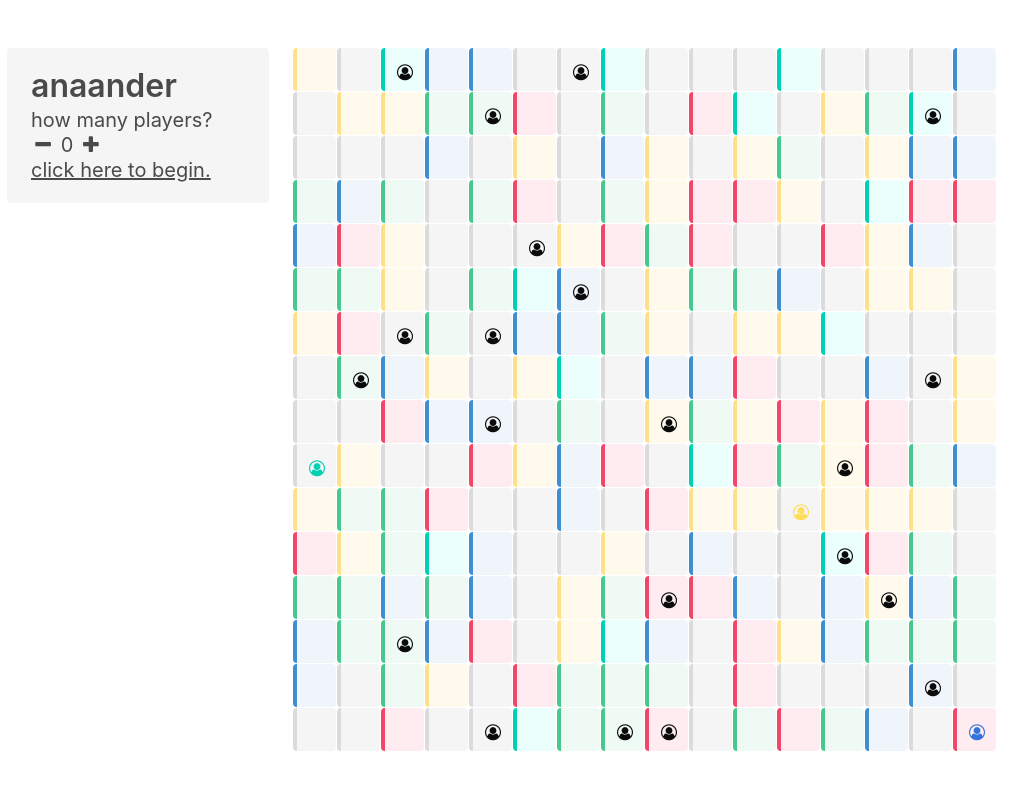
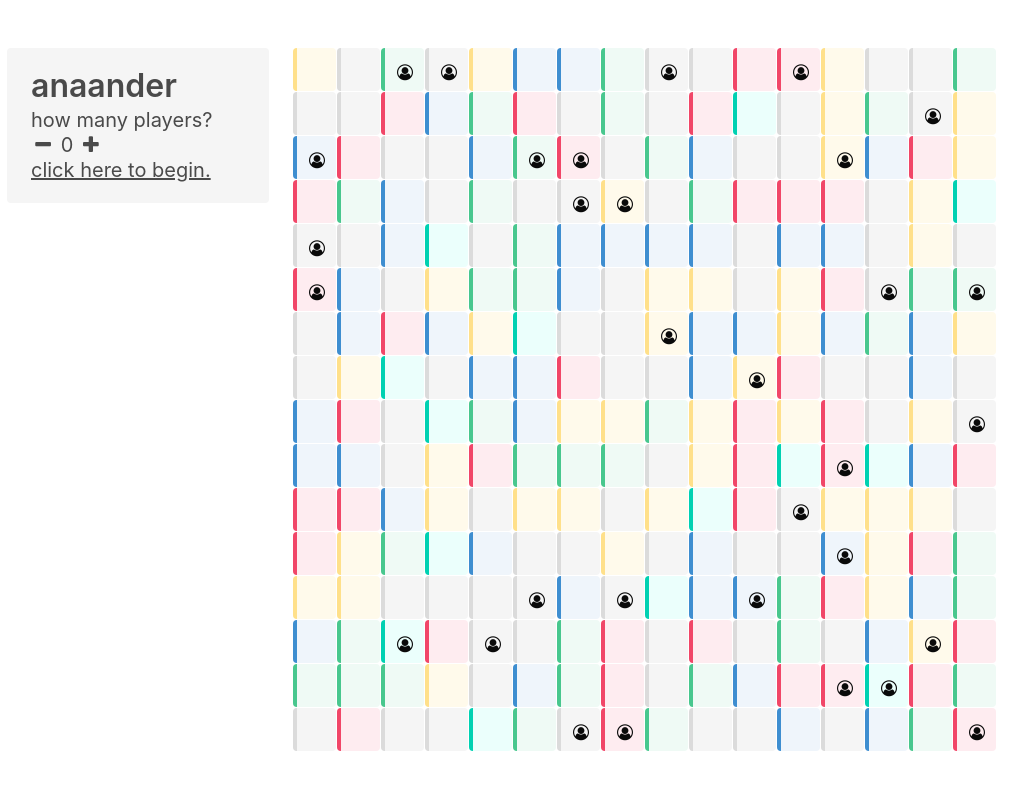
Before and after one commit to hervan/anaander, a React app: page / in a window 1280 px wide. Shown: the top 790 px of the page, without its empty margins (73-1100 px from the left). Built offline with nearby package versions, Linux system fonts and the light colour scheme.

Commit message:
fixing things to implement swarm conflict

```diff
--- a/src/Game.ts
+++ b/src/Game.ts
@@ -12,11 +12,7 @@ const colors: Color[] = [
     "success",
     "danger",
     "primary",
-    "default", "default", "default",
-    "default", "default", "default",
-    "default", "default", "default",
-    "default", "default", "default",
-    "default", "default", "default"
+    "default"
 ];
 
 type Direction =
@@ -57,6 +53,8 @@ type Item =
 type Turn =
 | "heads"
 | "tails";
+
+const turns: Turn[] = [ "heads", "tails" ];
 
 type State =
 | "setup"
@@ -158,14 +156,7 @@ function nextPlayer(game: Game): Color {
 
 function flipTurn(turn: Turn): Turn {
 
-    switch (turn) {
-
-        case "heads":
-            return "tails";
-
-        case "tails":
-            return "heads";
-    }
+    return (turns[(turn.indexOf(turn) + 1) % turns.length]);
 }
 
 function nextTurn(game: Game): Turn {
@@ -204,7 +195,7 @@ function moveMeeple(game: Game, from: Position, action: Direction | Action): Gam
     } else if (gameMeeples[topMeeple].turn !== game.turn) {
 
         lastAction = { explanation:
-            (game.turn === "heads" ?
+            (game.turn === turns[0] ?
                 InvalidPlays.WrongTurnHeads :
                 InvalidPlays.WrongTurnTails) };
 
@@ -393,8 +384,8 @@ export function setup(playerCount: number, boardSize: number = 16): Game {
 
                     key: meepleKey++,
                     position: position,
-                    color: colors[Math.floor(Math.random() * colors.length)],
-                    turn: "heads",
+                    color: colors[colors.length - 1],
+                    turn: turns[0],
                     strength: (10 / Math.ceil(Math.random() * 10)),
                     resistance: (10 / Math.ceil(Math.random() * 10)),
                     faith: (10 / Math.ceil(Math.random() * 10)),
@@ -439,7 +430,7 @@ export function setup(playerCount: number, boardSize: number = 16): Game {
                 key: meepleKey++,
                 position: position,
                 color: color,
-                turn: "heads",
+                turn: turns[0],
                 strength: (30 / Math.ceil(Math.random() * 10)),
                 resistance: (30 / Math.ceil(Math.random() * 10)),
                 faith: (30 / Math.ceil(Math.random() * 10)),
@@ -464,7 +455,7 @@ export function setup(playerCount: number, boardSize: number = 16): Game {
         players: players,
         terrains: terrains,
         meeples: meeples.slice(),
-        turn: "heads",
+        turn: turns[0],
         currentPlayer: "default",
         state: "setup",
         lastAction: { explanation: InvalidPlays.None }
```
